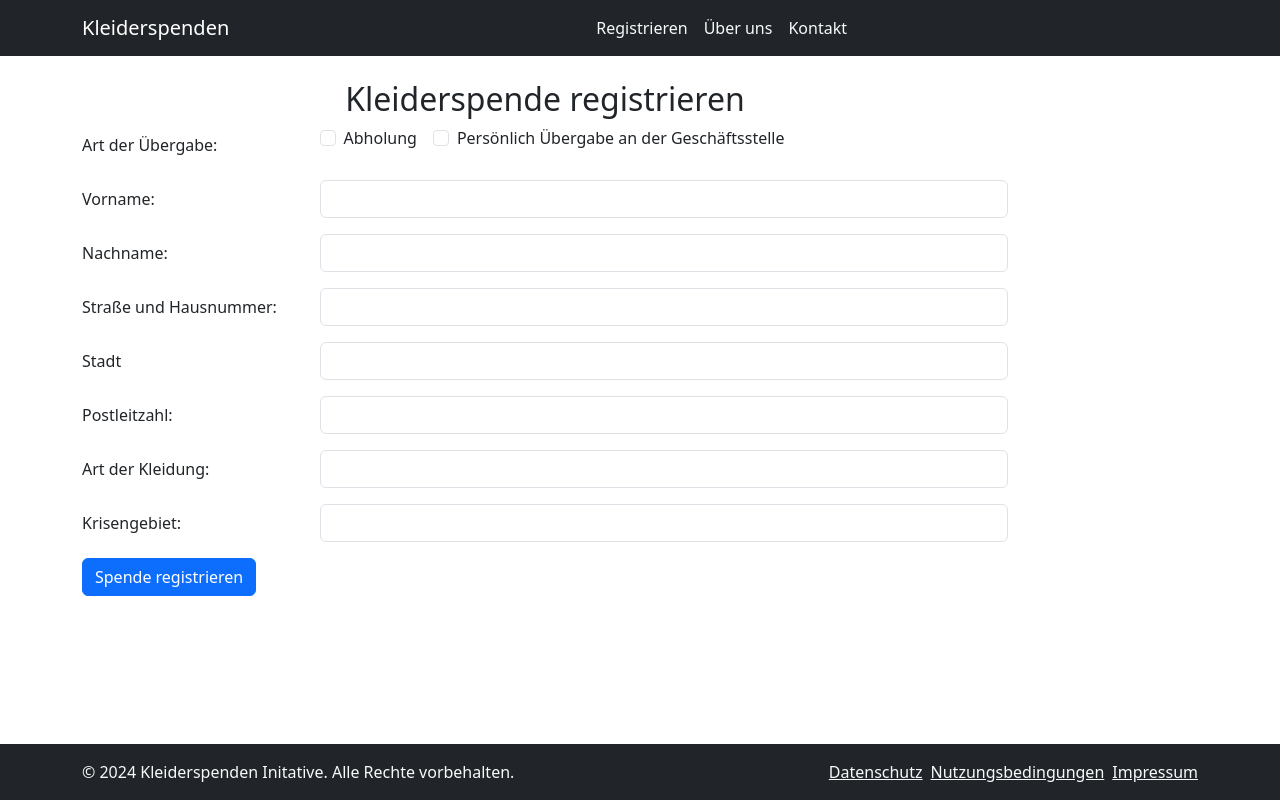
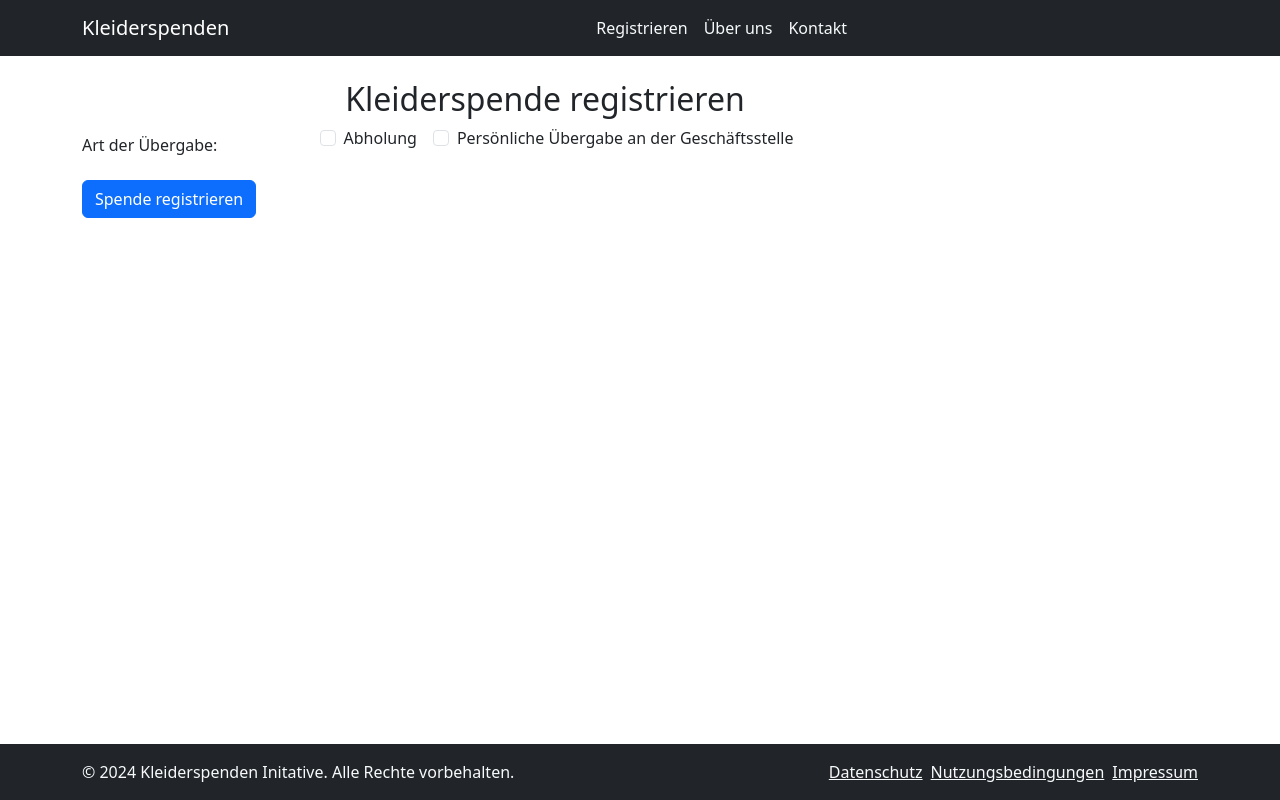
Before and after one commit to Magoka96/KleiderspendenRegistrierung, a Vue app in the folder kleiderspenden-registrierung/: page /#/Kleiderspende in a window 1280 px wide. Built offline with nearby package versions, Linux system fonts and the light colour scheme.

Commit message:
Added a if condition to distinguish collection and personal delivery, removed first and lastname input field

```diff
--- a/kleiderspenden-registrierung/src/components/ClothingDonationForm.vue
+++ b/kleiderspenden-registrierung/src/components/ClothingDonationForm.vue
@@ -8,27 +8,30 @@
             <label class="col-sm-3 col-form-label">Art der Übergabe:</label>
             <div class="col-sm-9">
               <div class="form-check form-check-inline">
-                <input class="form-check-input" type="checkbox" id="checkbox1" v-model="collection">
-                <label class="form-check-label" for="checkbox1">Abholung</label>
+                <input class="form-check-input" type="checkbox" id="collection" v-model="formData.collection">
+                <label class="form-check-label" for="collection">Abholung</label>
               </div>
               <div class="form-check form-check-inline">
-                <input class="form-check-input" type="checkbox" id="checkbox2" v-model="personalDelivery">
-                <label class="form-check-label" for="checkbox2">Persönlich Übergabe an der Geschäftsstelle</label>
+                <input class="form-check-input" type="checkbox" id="personalDelivery" v-model="formData.personalDelivery">
+                <label class="form-check-label" for="personalDelivery">Persönliche Übergabe an der Geschäftsstelle</label>
               </div>
             </div>
           </div>
+          <div v-if="formData.personalDelivery || formData.collection">
               <div class="form-group row mb-3">
-            <label for="firstname" class="col-sm-3 col-form-label">Vorname:</label>
+              <label for="typeOfClothe" class="col-sm-3 col-form-label">Art der Kleidung:</label>
               <div class="col-sm-9">
-              <input type="text" id="firstname" class="form-control" v-model="formData.firstname">
+                <input type="text" id="typeOfClothe" class="form-control" v-model="formData.typeOfClothe">
               </div>
             </div>
             <div class="form-group row mb-3">
-            <label for="lastname" class="col-sm-3 col-form-label">Nachname:</label>
+              <label for="crisisArea" class="col-sm-3 col-form-label">Krisengebiet:</label>
               <div class="col-sm-9">
-              <input type="text" id="lastname" class="form-control" v-model="formData.lastname">
+                <input type="text" id="crisisArea" class="form-control" v-model="formData.crisisArea">
               </div>
             </div>
+          </div>
+          <div v-if="formData.collection">
             <div class="form-group row mb-3">
               <label for="steetAndNumber" class="col-sm-3 col-form-label">Straße und Hausnummer:</label>
               <div class="col-sm-9">
@@ -47,19 +50,7 @@
                 <input type="number" id="postalCode" class="form-control" v-model="formData.postalCode">
               </div>
             </div>
-          <div class="form-group row mb-3">
-            <label for="typeOfClothe" class="col-sm-3 col-form-label">Art der Kleidung:</label>
-            <div class="col-sm-9">
-              <input type="text" id="typeOfClothe" class="form-control" v-model="formData.typeOfClothe">
           </div>
-          </div>
-          <div class="form-group row mb-3">
-            <label for="crisisArea" class="col-sm-3 col-form-label">Krisengebiet:</label>
-            <div class="col-sm-9">
-              <input type="text" id="crisisArea" class="form-control" v-model="formData.crisisArea">
-            </div>
-          </div>
-
           <button type="submit" class="btn btn-primary btn-block">Spende registrieren</button>
         </form>
       </div>
@@ -76,8 +67,6 @@
         formData: {
           collection: false,
           personalDelivery: false,
-          firstname: '',
-          lastname: '',
           streedAndNumber: '',
           city: '',
           postalCode: '',
```
Lines whose indentation alone changed are shown as unchanged.
